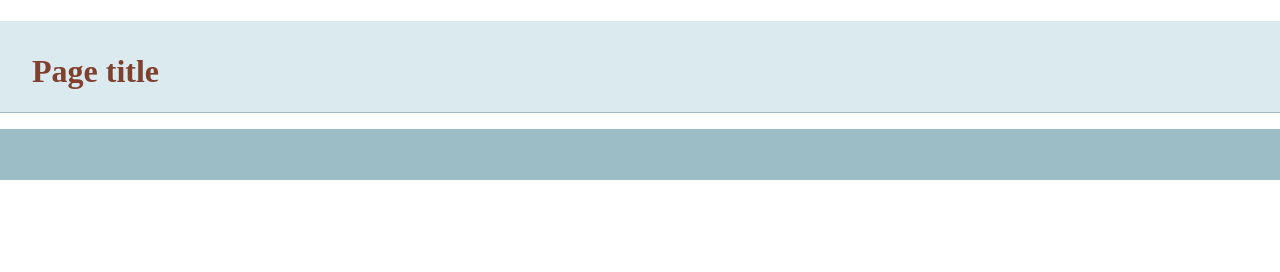
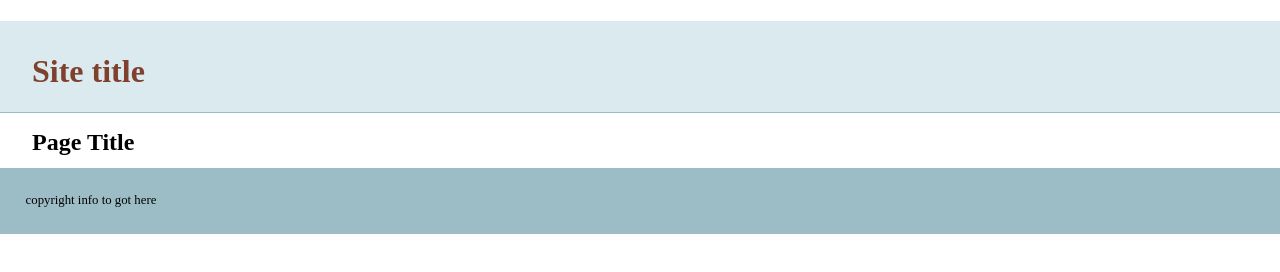
Before and after one commit to roogud/git-basics, a plain HTML site: page index.html in a window 1280 px wide. Drawn offline with nearby package versions, Linux system fonts and the light colour scheme.

Commit message:
added more info to template

```diff
--- a/index.html
+++ b/index.html
@@ -14,13 +14,15 @@
     </head>
     <body>
     <header>
-	<h1>Page title</h1>
+	<h1>Site title</h1>
     </header>
     <nav id="pageNav">
     </nav>
     <main>
+        <h2>Page Title</h2>
     </main>
     <footer>
+        copyright info to got here
     </footer>
         <script>
 //use the modernizr load to load up external scripts. This will load the scripts asynchronously, but the order listed matters. Although it will load all scripts in parallel, it will execute them in the order listed
```
